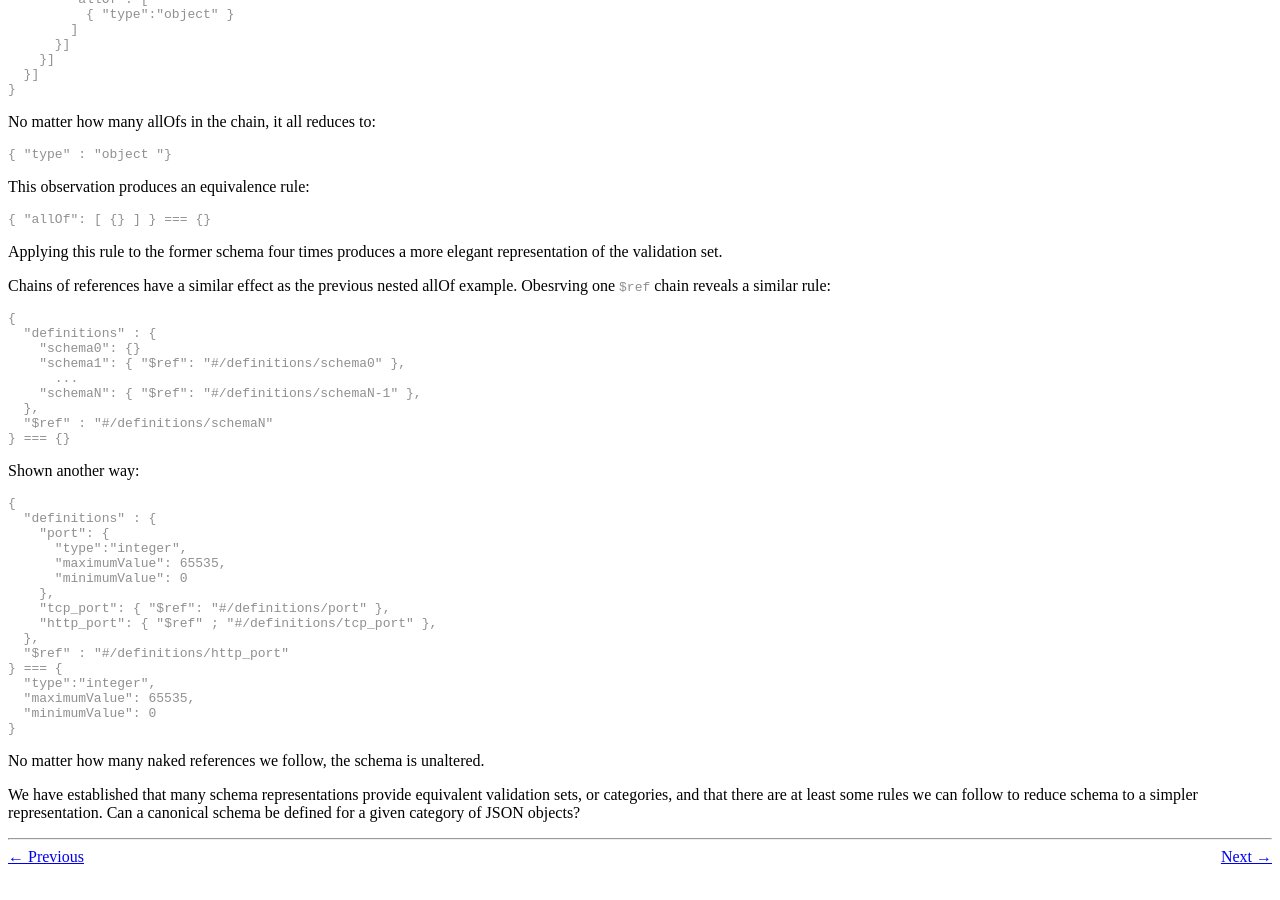
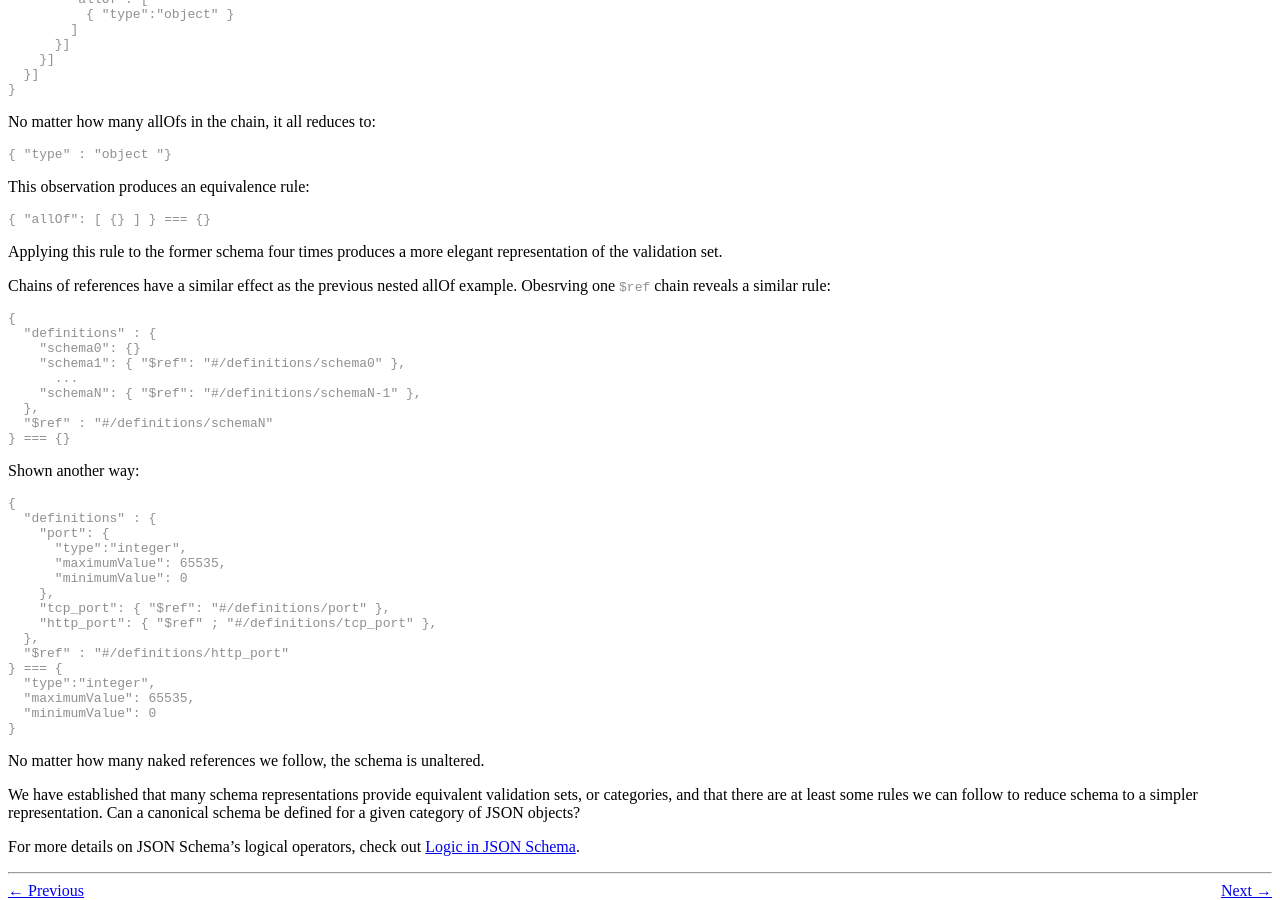
Before and after one commit to zinkem/zinkem.github.io, a Jekyll site: the page built from _posts/2020-05-07-json-schema-equivalency.md, in a window 1280 px wide and 900 px high, scrolled down 1308 px. Built offline with Jekyll 4.4.1, drawn with Linux system fonts in a browser that asks for light colours; before the commit the page ends 2174 px from its top, so only the background shows below that.

Commit message:
added link

```diff
--- a/_posts/2020-05-07-json-schema-equivalency.md
+++ b/_posts/2020-05-07-json-schema-equivalency.md
@@ -133,3 +133,6 @@ We have established that many schema representations provide equivalent
 validation sets, or categories, and that there are at least some rules we can
 follow to reduce schema to a simpler representation. Can a canonical schema be
 defined for a given category of JSON objects?
+
+For more details on JSON Schema's logical operators, check out
+[Logic in JSON Schema]({% post_url 2020-05-08-json-schema-logic %}).
```
